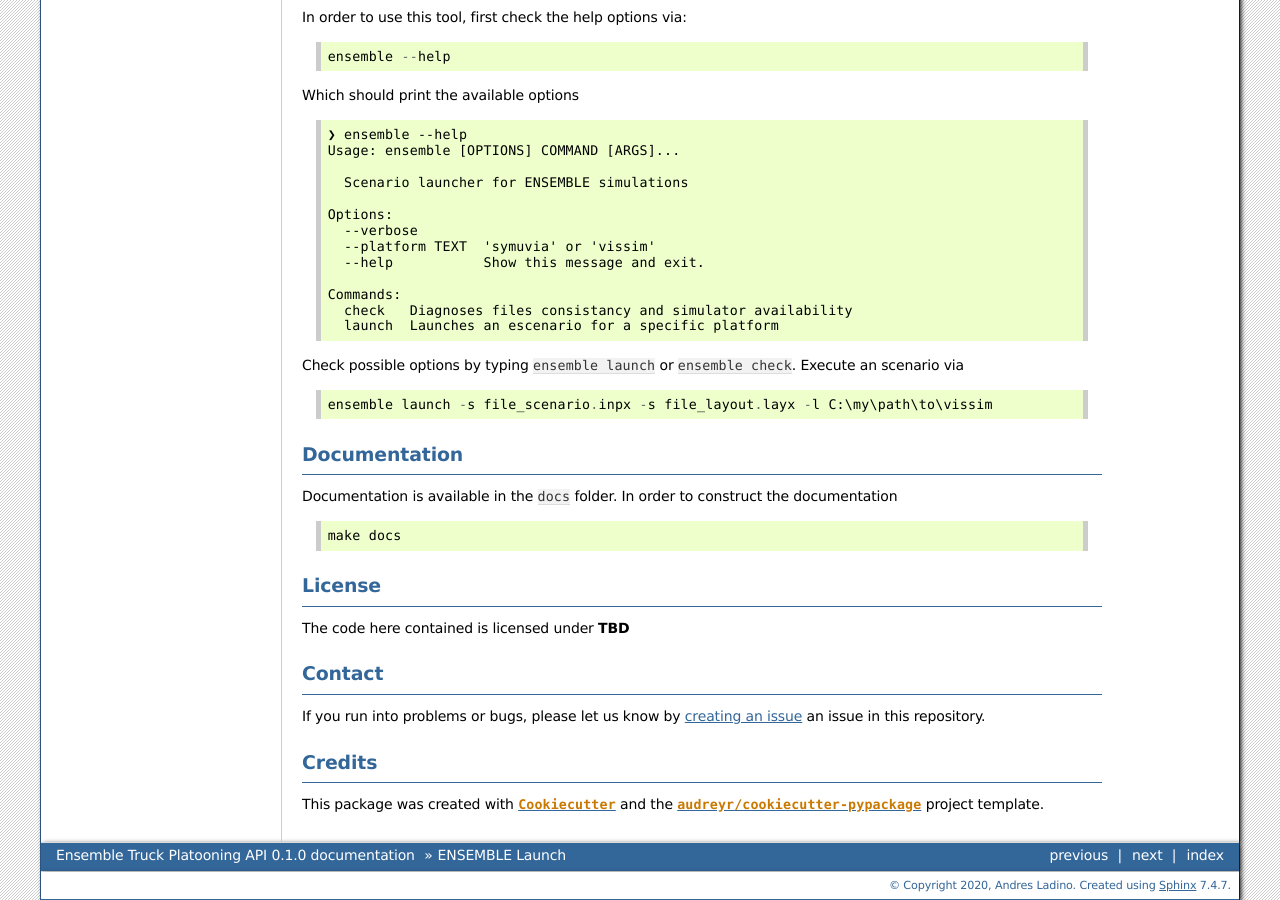
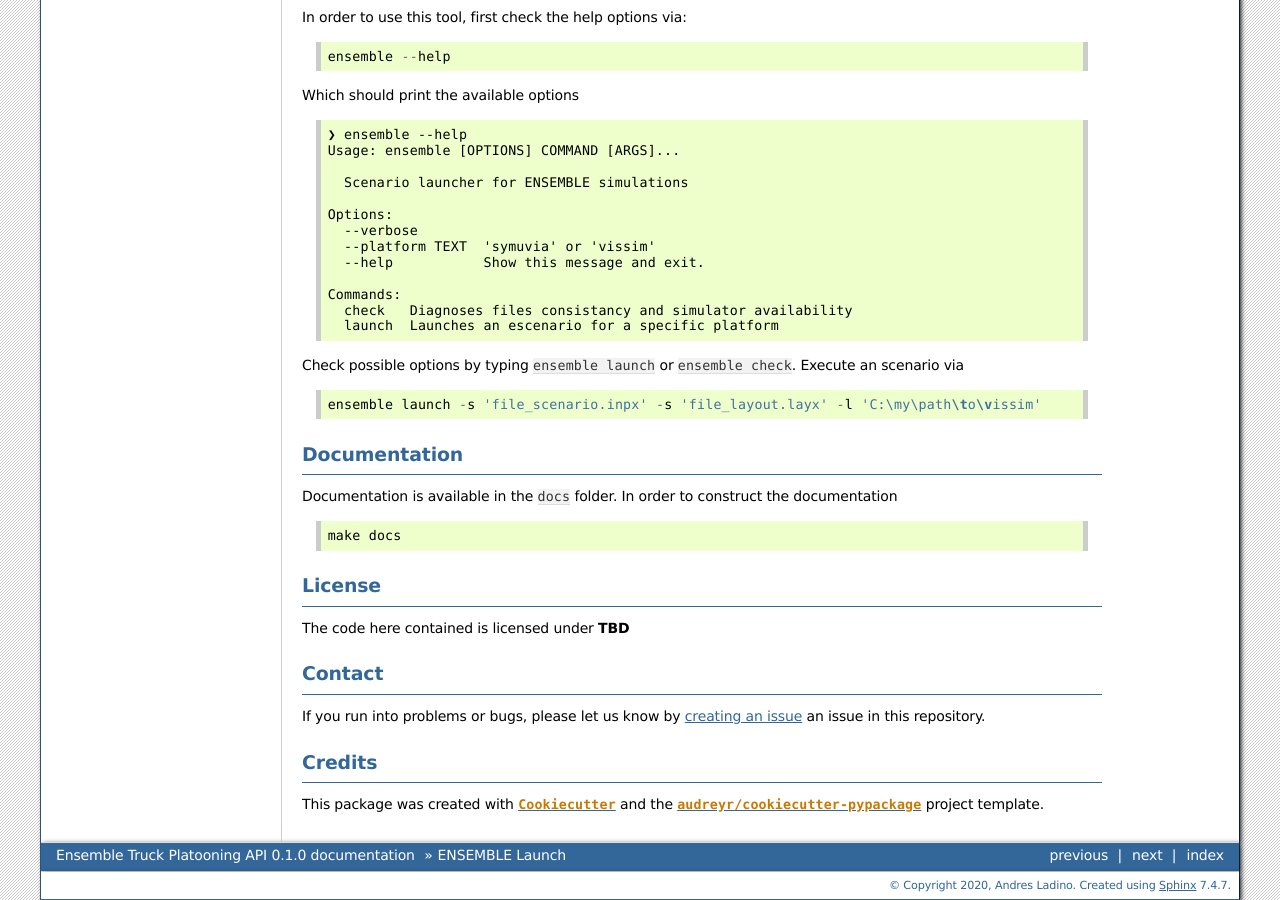
Before and after one commit to licit-lab/ensemble, a Sphinx documentation site: the page built from docs/readme.md, in a window 1280 px wide and 900 px high, scrolled down 1383 px. Built offline with Sphinx 7.4.7, drawn with Linux system fonts in a browser that asks for light colours.

Commit message:
:pencil: Precision on usage
Adding precision on usage of flags. Strigs must be explicitly passed

````diff
--- a/docs/readme.md
+++ b/docs/readme.md
@@ -69,7 +69,7 @@ Commands:
 Check possible options by typing `ensemble launch` or `ensemble check`. Execute an scenario via
 
 ```
-ensemble launch -s file_scenario.inpx -s file_layout.layx -l C:\my\path\to\vissim
+ensemble launch -s 'file_scenario.inpx' -s 'file_layout.layx' -l 'C:\my\path\to\vissim'
 ```
 
 ## Documentation
````
Also changed, not shown: README.md (+1 -1 lines).
